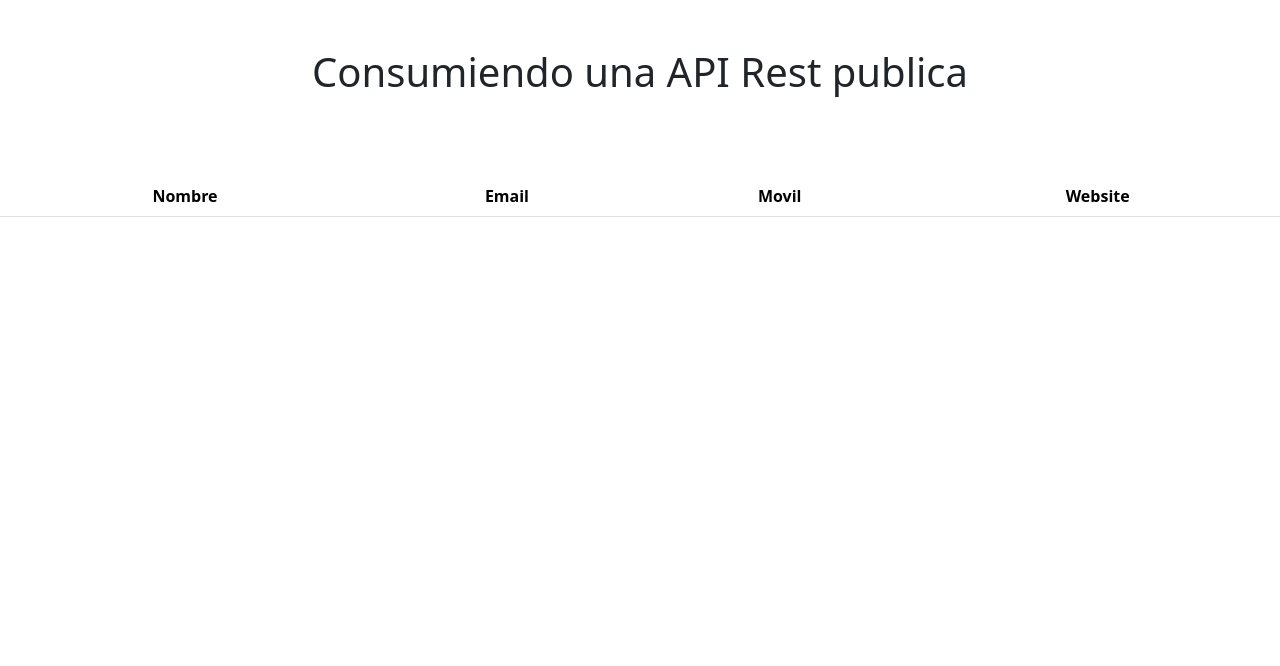
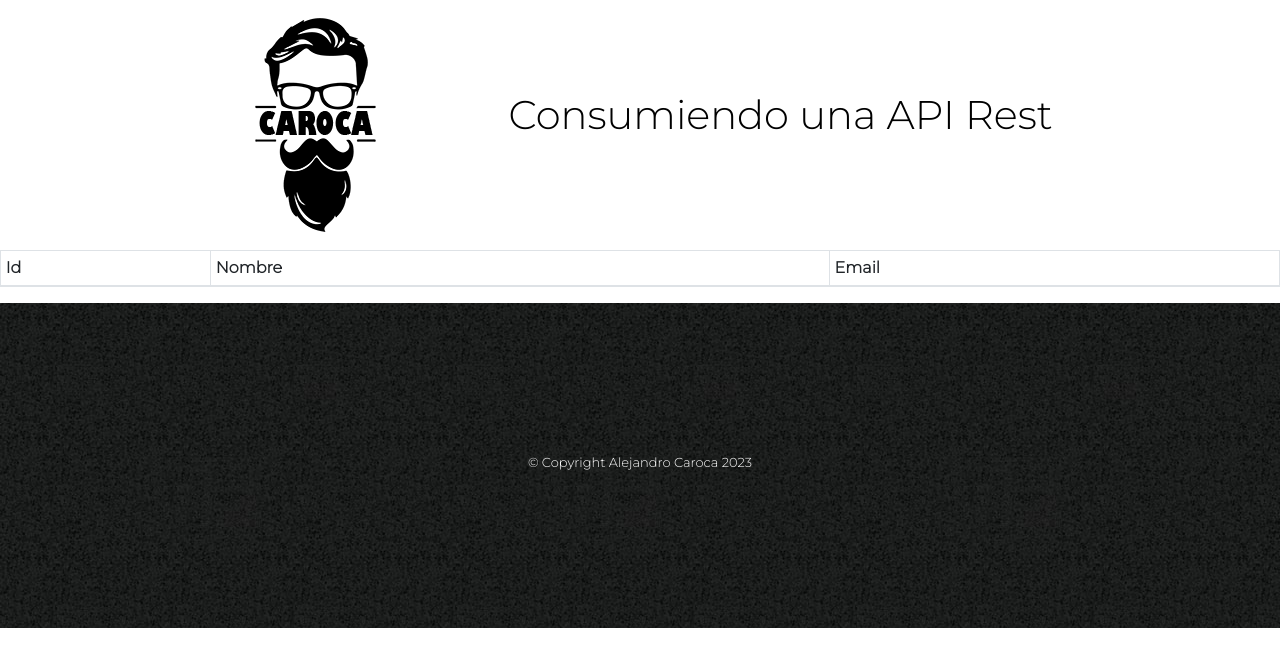
Before and after one commit to alecaroca/integracion, a plain HTML site: page index.html in a window 1280 px wide. Drawn offline with nearby package versions, Linux system fonts and the light colour scheme; no server answers.

Commit message:
Agregando estilos CSS

```diff
--- /dev/null
+++ b/index.css
@@ -0,0 +1,29 @@
+body{
+    font-family: 'Montserrat', sans-serif;
+}
+
+footer{
+    text-align: center;
+    background: url(./imagenes/bg.jpg);
+    padding: 140px;
+
+
+}
+
+.copyright{
+    color: #FFFFFF;
+    font-size: 13px;
+    margin-top: 10px;
+}
+.caja{
+    text-align: center;
+    vertical-align: center;
+
+    margin: 0 auto;
+
+}
+h1{
+    display: inline-block;
+    padding-left: 100px;
+    color: black;
+}
--- a/index.html
+++ b/index.html
@@ -1,30 +1,46 @@
 <!doctype html>
 <html lang="en">
-    <head>
-        <meta charset="utf-8">
-        <meta name="viewport" content="width=device-width, initial-scale=1">
-        <title>Consumo de api</title>
-        <link href="https://cdn.jsdelivr.net/npm/bootstrap@5.3.0-alpha3/dist/css/bootstrap.min.css" rel="stylesheet" integrity="sha384-KK94CHFLLe+nY2dmCWGMq91rCGa5gtU4mk92HdvYe+M/SXH301p5ILy+dN9+nJOZ" crossorigin="anonymous">
-    </head>
-    <body>
-        <br><br>
-        <h1 class="fw-light text-center">Consumiendo una API Rest publica</h1>
-        <br><br><br>
-        <div >
-            <table class="table table-striped">
-                <thead>
+  <head>
+
+    <meta charset="utf-8">
+    <meta name="viewport" content="width=device-width, initial-scale=1, shrink-to-fit=no">
+    <link rel="stylesheet" href="https://cdn.jsdelivr.net/npm/bootstrap@4.3.1/dist/css/bootstrap.min.css" integrity="sha384-ggOyR0iXCbMQv3Xipma34MD+dH/1fQ784/j6cY/iJTQUOhcWr7x9JvoRxT2MZw1T" crossorigin="anonymous">
+    <link rel="preconnect" href="https://fonts.googleapis.com">
+    <link rel="preconnect" href="https://fonts.gstatic.com" crossorigin>
+    <link href="https://fonts.googleapis.com/css2?family=Montserrat:wght@300&display=swap" rel="stylesheet">
+    <link rel="stylesheet" href="./index.css">
+
+    <title>Integracion de plataformas</title>
+
+  </head>
+  <body>
+    <header>
+        <div class="caja">
+            <img src="./imagenes/logo.png" alt="">
+            <h1 class="fw-light text-center">Consumiendo una API Rest </h1>
+        </div>
+    </header>
+    <main>
+        <section >
+            <table class="table table-striped table-hover table-bordered table-sm">
+                <thead >
                     <tr >
-                        <th class="text-center">Nombre </th>
-                        <th class="text-center">Email</th>
-                        <th class="text-center">Movil</th>
-                        <th class="text-center">Website</th>
+                        <th>Id </th>
+                        <th>Nombre</th>
+                        <th>Email</th>
                     </tr>
                 </thead>
                 <tbody id="app">
                 </tbody>
             </table>
-        </div>
-        <link href="https://cdn.jsdelivr.net/npm/bootstrap@5.3.0-alpha3/dist/css/bootstrap.min.css" rel="stylesheet" integrity="sha384-KK94CHFLLe+nY2dmCWGMq91rCGa5gtU4mk92HdvYe+M/SXH301p5ILy+dN9+nJOZ" crossorigin="anonymous">
-        <script src="index.js"></script>
-    </body>
+        </section>
+    </main>
+    <footer>
+        <!-- <img src="./imagenes/logo-blanco.png" alt=""> -->
+        <p class="copyright">&copy Copyright Alejandro Caroca 2023</p>
+    </footer>
+
+    <script src="./index.js"></script>
+
+  </body>
 </html>
--- a/index.js
+++ b/index.js
@@ -1,10 +1,22 @@
-const API_URL="https://jsonplaceholder.typicode.com/users"
-const HTMLResponse = document.querySelector("#app");
+const API_URL='https://jsonplaceholder.typicode.com/users'
+const aplication = document.querySelector('.app');
 
-fetch(API_URL)
+/* fetch(API_URL)
     .then((response)=> response.json())
     .then((users)=>{
         console.log(users)
         const usuarios = users.map((user) => `<tr><td class="text-center">${user.name}</td><td class="text-center">${user.email}</td><td class="text-center">${user.phone}</td><td class="text-center">${user.website}</td></tr>`)
-        HTMLResponse.innerHTML = usuarios
-    });
+        aplication.innerHTML = usuarios
+    }); */
+
+    fetch(API_URL)
+        .then(response=> response.json())
+        .then(data => {
+            let body = '';
+            data.forEach(data => {
+                body += `<tr><td>${data.id}</td><td>${data.name}</td><td>${data.email}</td></tr>`
+            });
+
+            document.getElementById('app').innerHTML = body
+        })
+        .catch(error => console.log(error))
```
Also changed, not shown: imagenes/bg.jpg (added), imagenes/logo-blanco.png (added), imagenes/logo.png (added), 2 other files.
